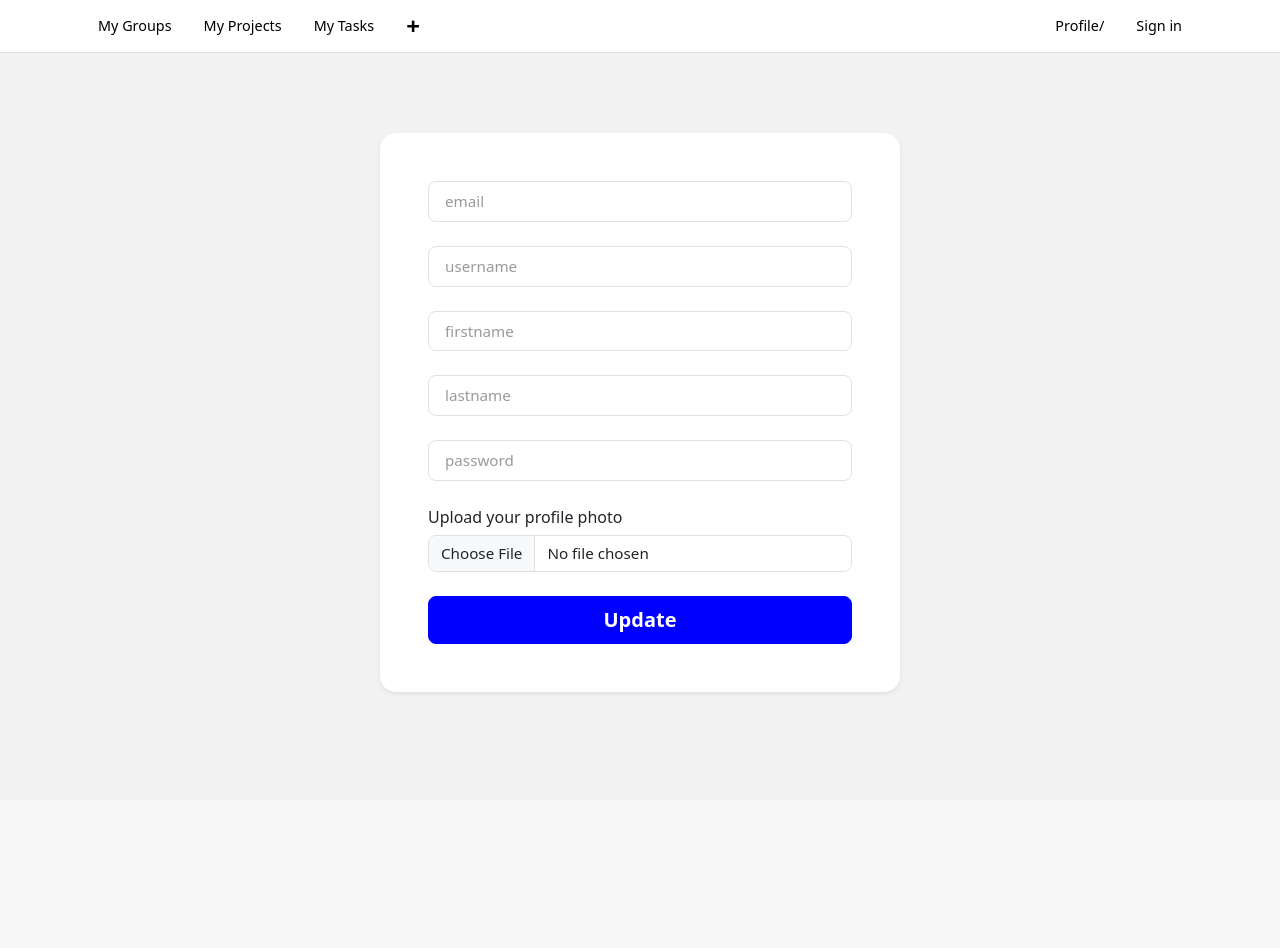
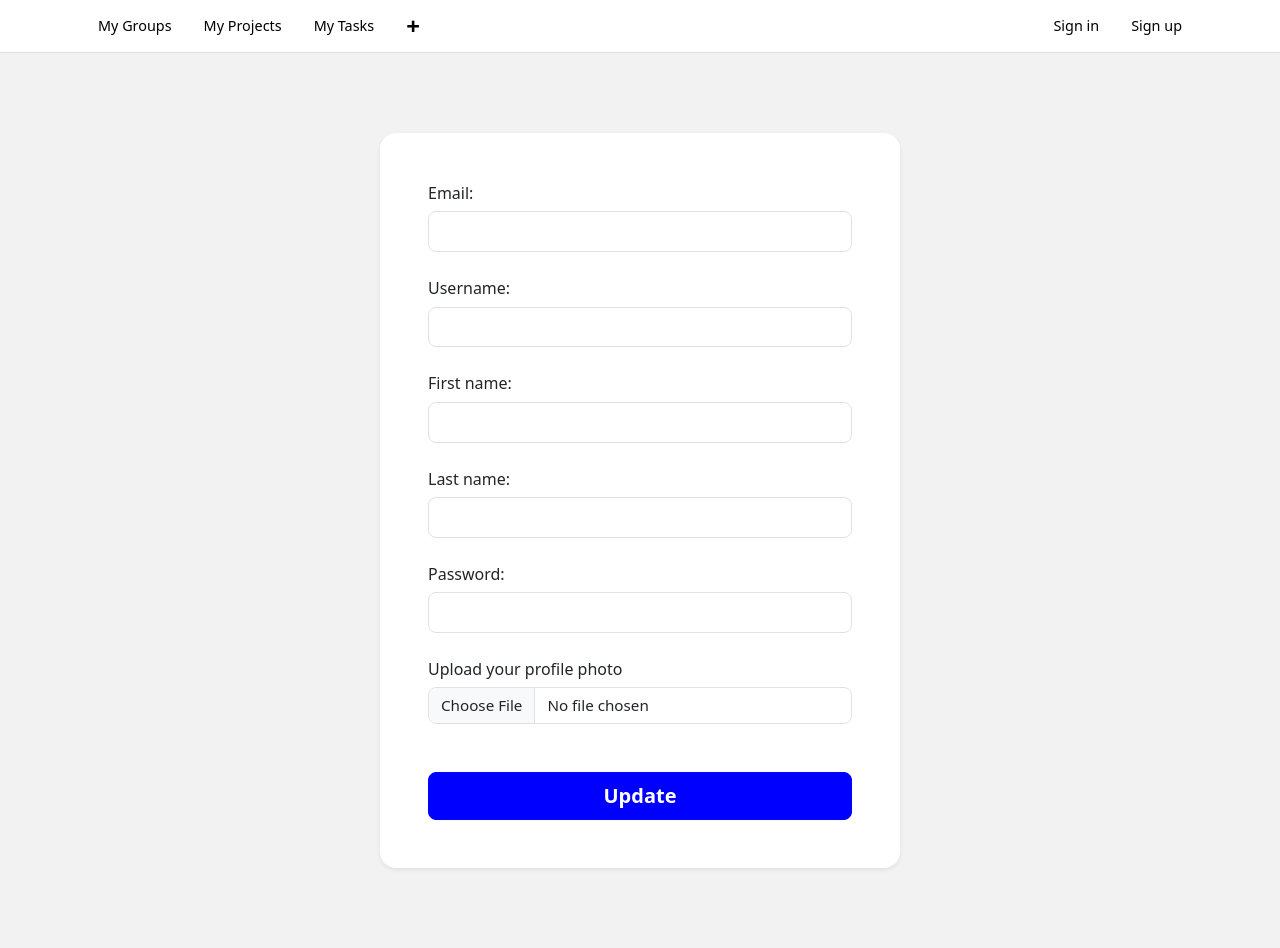
Before and after one commit to casualuser322/litte_tracker, a Django app: page /accounts/profile/ in a window 1280 px wide. Before the commit the page ends 694 px from the top, so only its background shows below. Run offline with Django 5.2, Linux system fonts and the light colour scheme.

Commit message:
fixed todo

```diff
--- a/accounts/static/accounts/css/style.css
+++ b/accounts/static/accounts/css/style.css
@@ -32,6 +32,11 @@ body {
     font-weight: bold;
 }
 
+.px-1{
+    font-size: 16px;
+    font-weight: 500;
+}
+
 ::placeholder {
     color: rgba(0, 0, 0, 0.5) !important;
 }
--- a/accounts/templates/accounts/login.html
+++ /dev/null
@@ -1,3 +0,0 @@
-{% extends 'base.html' %}
-
-{% block title %}{% endblock %} <!-- TODO -->
--- a/accounts/templates/accounts/profile.html
+++ b/accounts/templates/accounts/profile.html
@@ -16,31 +16,36 @@
             <!-- TODO add text like Profile -->
 
             <div class="mb-4">
+                <label class="form-label">Email:</label>
                 <input type="email" name="email" class="form-control form-control-lg rounded-3"
-                    placeholder="email" required> <!-- TODO display user's current email -->
+                    placeholder="{{ request.session.email }}" required>
             </div>
 
             <div class="mb-4">
+                <label class="form-label">Username:</label>
                 <input type="text" name="username" class="form-control form-control-lg rounded-3"
-                    placeholder="username" required> <!-- TODO display user's current username -->
+                    placeholder="{{ request.session.username }}" required>
             </div>
 
             <div class="mb-4">
+                <label class="form-label">First name:</label>
                 <input type="text" name="firstname" class="form-control form-control-lg rounded-3"
-                    placeholder="firstname" required> <!-- TODO display user's current first name -->
+                    placeholder="{{ request.session.firstname }}" required>
             </div>
 
             <div class="mb-4">
+                <label class="form-label">Last name:</label>
                 <input type="text" name="lastname" class="form-control form-control-lg rounded-3"
-                    placeholder="lastname" required> <!-- TODO display user's current last name -->
+                    placeholder="{{ request.session.lastname }}" required>
             </div>
 
             <div class="mb-4">
+                <label class="form-label">Password:</label>
                 <input type="password" name="password" class="form-control form-control-lg rounded-3"
-                    placeholder="password" required> <!-- TODO display user's current password -->
+                    placeholder="{{ request.session.password }}" required>
             </div>
 
-            <div class="mb-4">
+            <div class="mb-5">
                 <label class="form-label">Upload your profile photo</label>
                 <input type="file" name="profile_image" class="form-control rounded-3">
             </div>
--- a/accounts/templates/accounts/register.html
+++ b/accounts/templates/accounts/register.html
@@ -16,31 +16,37 @@
             <!-- TODO add text like SIGN UP -->
 
             <div class="mb-4">
+                <label class="px-1">Email:</label>
                 <input type="email" name="email" class="form-control form-control-lg rounded-3"
                     placeholder="Enter your email.." required>
             </div>
 
             <div class="mb-4">
+                <label class="form-label">Username:</label>
                 <input type="text" name="username" class="form-control form-control-lg rounded-3"
                     placeholder="Enter your username.." required>
             </div>
 
             <div class="mb-4">
+                <label class="form-label">First name:</label>
                 <input type="text" name="first_name" class="form-control form-control-lg rounded-3"
                     placeholder="Enter your first name.." required>
             </div>
 
             <div class="mb-4">
+                <label class="form-label">Last name:</label>
                 <input type="text" name="last_name" class="form-control form-control-lg rounded-3"
                     placeholder="Enter your last name.." required>
             </div>
 
             <div class="mb-4">
+                <label class="form-label">Password:</label>
                 <input type="password" name="password" class="form-control form-control-lg rounded-3"
                     placeholder="Enter your password.." required>
             </div>
 
             <div class="mb-4">
+                <label class="form-label">Confirm your password:</label>
                 <input type="password" name="password2" class="form-control form-control-lg rounded-3"
                     placeholder="Confirm your password.." required>
             </div>
--- a/tracker/models.py
+++ b/tracker/models.py
@@ -14,7 +14,7 @@ class Group(models.Model):
     )
     members = models.ManyToManyField(
         'accounts.TicketsUser',
-        related_name="groups",
+        related_name="attached_groups",
         blank=True
     )
 
--- a/tracker/templates/includes/header.html
+++ b/tracker/templates/includes/header.html
@@ -10,9 +10,12 @@
     </div>
 
     <div class="d-flex align-items-center">
-        <!-- TODO display depending on if user is loged in -->
-        <a class="nav-link px-3" href="#">Profile/</a>
-        <a class="nav-link px-3" href="{% url 'login' %}">Sign in</a>
+        {% if request.user.is_authenticated %}
+          <a class="nav-link px-3" href="{% url 'profile' %}">Profile/</a>
+        {% else %}
+          <a class="nav-link px-3" href="{% url 'signin' %}">Sign in</a>
+          <a class="nav-link px-3" href="{% url 'register' %}">Sign up</a>
+        {% endif %}
     </div>
 
   </div>
```
Also changed, not shown: accounts/templates/accounts/reset_pwd.html (added, +26 -0 lines), accounts/migrations/0001_initial.py (added), tracker/migrations/0002_alter_project_members_group_project_attached_group.py (added). Lines whose indentation alone changed are shown as unchanged.
